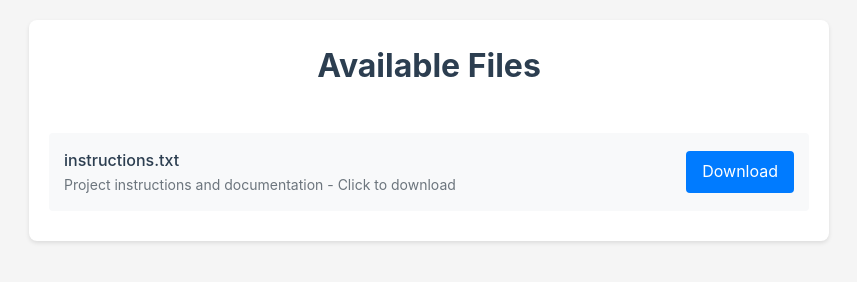
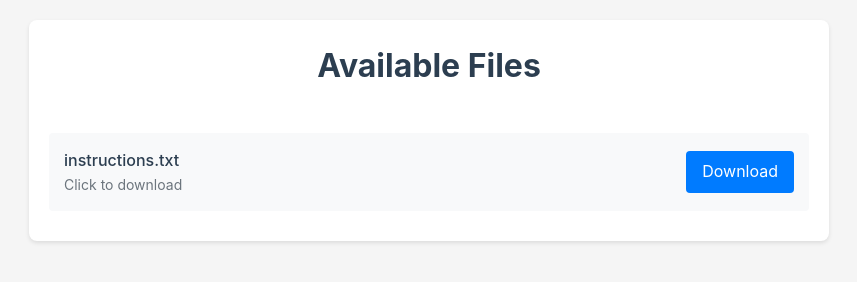
Before and after one commit to JonasLimhi/Website, a website: page index.html in a window 1280 px wide. Shown: the whole page, without its empty margins (211-1068 px from the left). Drawn offline with Linux system fonts and the light colour scheme.

Commit message:
Simplify file details text to 'Click to download'

```diff
--- a/index.html
+++ b/index.html
@@ -47,9 +47,8 @@
         <h1>Available Files</h1>
         <div class="file-list" id="fileList">            <div class="file-item">
                 <div class="file-info">
-                    <div class="file-name">instructions.txt</div>
-                    <div class="file-details">
-                        Project instructions and documentation - Click to download
+                    <div class="file-name">instructions.txt</div>                    <div class="file-details">
+                        Click to download
                     </div>
                 </div>
                 <a href="./files/instructions.txt" class="download-link" download>Download</a>
```
